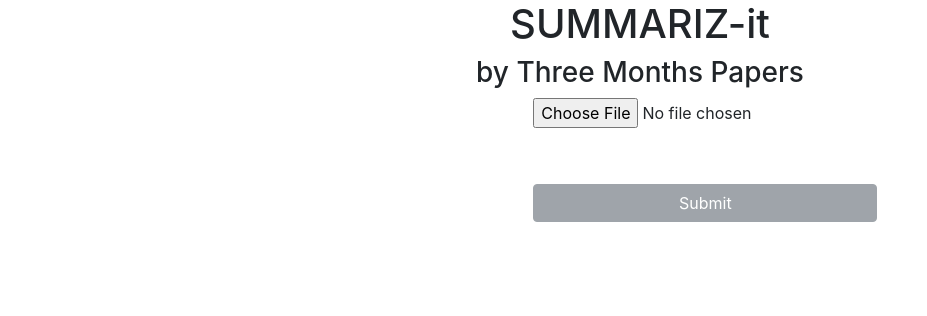
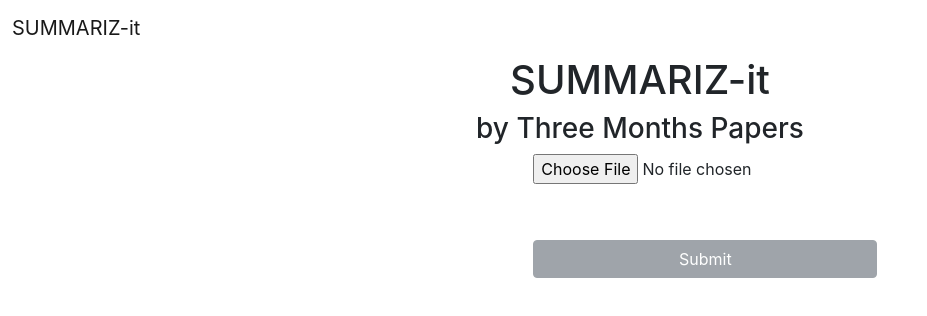
Before and after one commit to yosua1010101/three-months-papers, a React (Create React App) app in the folder frontend-web/: page / in a window 1280 px wide. Shown: the top 316 px of the page, without its empty margins (0-927 px from the left). Built offline with nearby package versions, Linux system fonts and the light colour scheme.

Commit message:
Modified Header and Result Section

```diff
--- a/frontend-web/src/component/common/Header.js
+++ b/frontend-web/src/component/common/Header.js
@@ -1,5 +1,11 @@
 export default function Header(){
     return (
-        <header></header>
+        <header>
+            <nav className="navbar navbar-expand navbar-light">
+                <div className="container-fluid">
+                    <a className="navbar-brand" href="#">SUMMARIZ-it</a>
+                </div>
+            </nav>
+        </header>
     );
 }
```
Also changed, not shown: frontend-web/src/component/result-section/ResultPage.js (+7 -3 lines).
